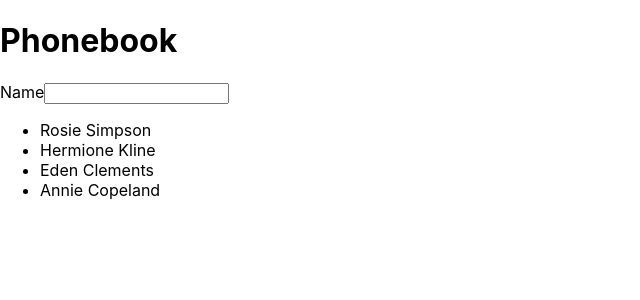
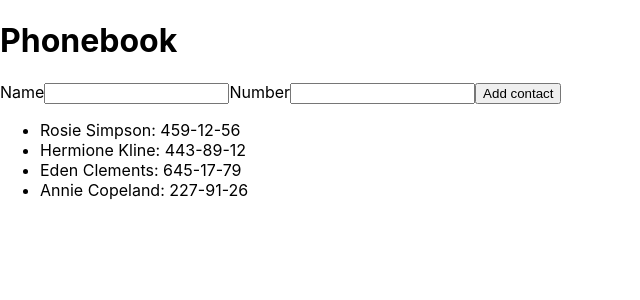
Before and after one commit to irbis14/goit-react-hw-09-phonebook, a React (Create React App) app: page / in a window 1280 px wide. Shown: the top 300 px of the page, without its empty margins (0-640 px from the left). Built offline with nearby package versions, Linux system fonts and the light colour scheme.

Commit message:
Updates inputs

```diff
--- a/src/App.js
+++ b/src/App.js
@@ -2,18 +2,20 @@
 import ContactForm from "./components/ContactForm";
 import Contacts from "./components/Contacts";
 import ContactsItem from "./components/ContactsItem";
+
+import { v4 as uuidv4 } from "uuid";
 
 import "./App.css";
 
 class App extends Component {
   state = {
     contacts: [
-      { name: "Rosie Simpson", number: "459-12-56" },
-      { name: "Hermione Kline", number: "443-89-12" },
-      { name: "Eden Clements", number: "645-17-79" },
-      { name: "Annie Copeland", number: "227-91-26" },
+      { id: "id-1", name: "Rosie Simpson", number: "459-12-56" },
+      { id: "id-2", name: "Hermione Kline", number: "443-89-12" },
+      { id: "id-3", name: "Eden Clements", number: "645-17-79" },
+      { id: "id-4", name: "Annie Copeland", number: "227-91-26" },
     ],
-    name: "Mango",
+    name: "",
   };
 
   render() {
--- a/src/components/ContactForm/ContactForm.js
+++ b/src/components/ContactForm/ContactForm.js
@@ -1,6 +1,35 @@
-const ContactForm = () => {
+import { Component } from "react";
+
+const INITIAL_STATE = {
+  name: "",
+  number: "",
+};
+
+class ContactForm extends Component {
+  state = { ...INITIAL_STATE };
+
+  handleChange = (e) => {
+    const { name, value } = e.target;
+    this.setState({ [name]: value });
+  };
+
+  handleSubmit = (e) => {
+    e.preventDefault();
+
+    this.props.onSubmit(this.state);
+
+    console.log(this.state);
+
+    this.reset();
+  };
+
+  reset = () => {
+    this.setState({ ...INITIAL_STATE });
+  };
+
+  render() {
     return (
-    <form>
+      <form onSubmit={this.handleSubmit}>
         <label htmlFor="name">
           Name
           <input
@@ -9,10 +38,31 @@
             pattern="^[a-zA-Zа-яА-Я]+(([' -][a-zA-Zа-яА-Я ])?[a-zA-Zа-яА-Я]*)*$"
             title="Имя может состоять только из букв, апострофа, тире и пробелов. Например Adrian, Jacob Mercer, Charles de Batz de Castelmore d'Artagnan и т. п."
             required
-        />{" "}
+            value={this.state.name}
+            onChange={this.handleChange}
+          />
         </label>
+        <label>
+          Number
+          <input
+            type="tel"
+            name="number"
+            pattern="\+?\d{1,4}?[-.\s]?\(?\d{1,3}?\)?[-.\s]?\d{1,4}[-.\s]?\d{1,4}[-.\s]?\d{1,9}"
+            title="Номер телефона должен состоять цифр и может содержать пробелы, тире, круглые скобки и может начинаться с +"
+            required
+            value={this.state.number}
+            onChange={this.handleChange}
+          />
+        </label>
+        <button
+          type="submit"
+          // className={styles.feedbackButton}
+        >
+          Add contact
+        </button>
       </form>
     );
-};
+  }
+}
 
 export default ContactForm;
--- a/src/components/ContactsItem/ContactsItem.js
+++ b/src/components/ContactsItem/ContactsItem.js
@@ -1,9 +1,10 @@
-import { v4 as uuidv4 } from "uuid";
-
 const ContactsItem = ({ items }) => {
   return items.map((item) => {
-    const id = uuidv4();
-    return <li key={id}>{item.name}</li>;
+    return (
+      <li key={item.id}>
+        {item.name}: {item.number}
+      </li>
+    );
   });
 };
 
```
Lines whose indentation alone changed are shown as unchanged.
